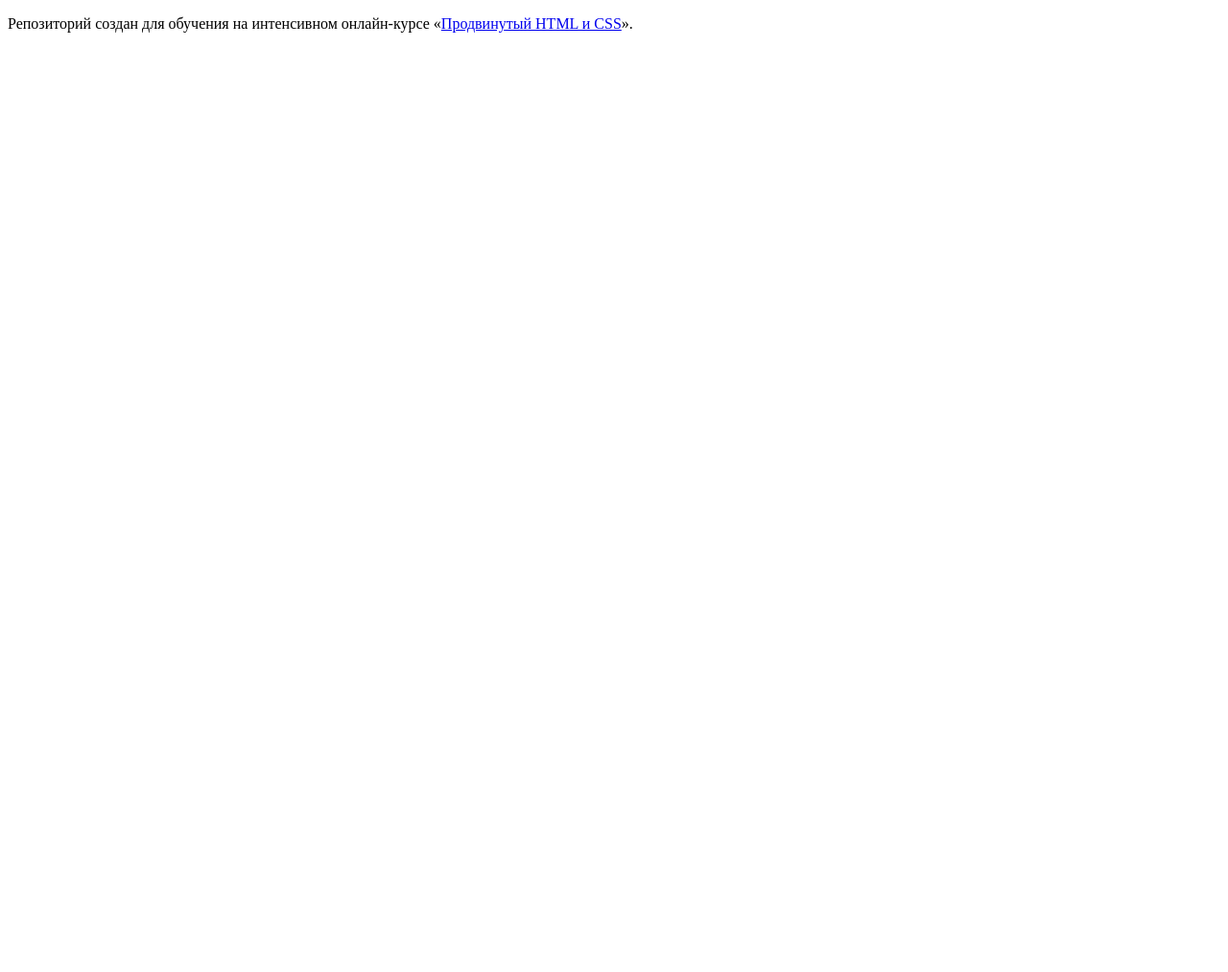
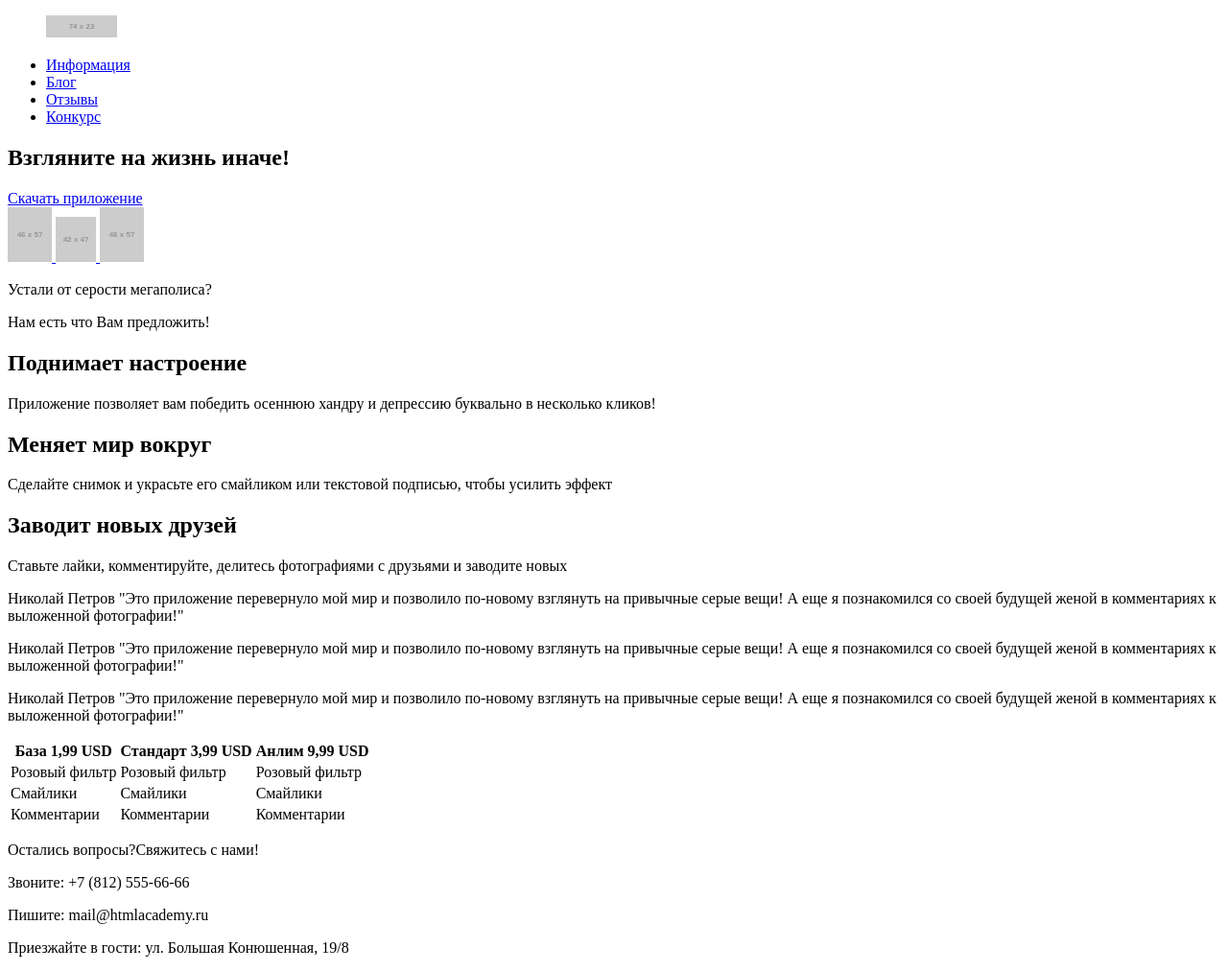
Before and after one commit to Makiss/48647-pink, a website: page index.html in a window 1280 px wide. Shown: the whole page at 96% size. Before the commit the page ends 800 px from the top, so only its background shows below. Drawn offline with Linux system fonts and the light colour scheme.

Commit message:
Creation of layout of index.html

```diff
--- a/index.html
+++ b/index.html
@@ -2,13 +2,140 @@
 <html lang="ru">
   <head>
     <meta charset="utf-8">
-    <title>HTML Academy: pink</title>
+    <title>Pink. Стартовая</title>
     <!-- <link rel="stylesheet" href="css/style.css"> -->
   </head>
   <body>
 
-    <p>Репозиторий создан для обучения на интенсивном онлайн-курсе «<a href="https://htmlacademy.ru/advanced_intensive">Продвинутый HTML и CSS</a>».</p>
-
+    <header class="main-header">
+    	<section class="main-header-top">
+    		<figure class="main-logo">
+    			<a href="index.html">
+    				<img src="http://placehold.it/74x23" width="74" height="23">
+    			</a>
+    		</figure>
+    		<nav class="main-nav">
+    			<ul>
+    				<li><a href="#">Информация</a></li>
+    				<li><a href="#">Блог</a></li>
+    				<li><a href="#">Отзывы</a></li>
+    				<li><a href="#">Конкурс</a></li>
+    			</ul>
+    		</nav>
+            <a class="main-nav-btn" href="#"></a>
+    	</section>
+    	<section class="main-header-banner">
+    		<h1>Взгляните на жизнь иначе!</h1>
+    	</section>
+    </header>
+    <div class="main-content">
+    	<article class="app-download">
+    		<a class="btn" href="#">Скачать приложение</a>
+    		<div class="app-download-platform">
+    			<a href="#">
+    				<img src="http://placehold.it/46x57" width="46" height="57">
+    			</a>
+    			<a href="#">
+    				<img src="http://placehold.it/42x47" width="42" height="47">
+    			</a>
+    			<a href="#">
+    				<img src="http://placehold.it/46x57" width="46" height="57">
+    			</a>
+    		</div>
+    	</article>
+    	<section class="main-features">
+    		<section class="promo">
+    			<p>Устали от серости мегаполиса?</p>
+    			<p>Нам есть что Вам предложить!</p>
+    		</section>
+    		<section class="feature-items">
+    			<div class="feature-item">
+    				<h2>Поднимает настроение</h2>
+    				<p>Приложение позволяет вам победить осеннюю хандру и депрессию буквально в несколько кликов!</p>
+    			</div>
+    			<div class="feature-item">
+    				<h2>Меняет мир вокруг</h2>
+    				<p>Сделайте снимок и украсьте его смайликом или текстовой подписью, чтобы усилить эффект</p>
+    			</div>
+    			<div class="feature-item">
+    				<h2>Заводит новых друзей</h2>
+    				<p>Ставьте лайки, комментируйте, делитесь фотографиями с друзьями и заводите новых</p>
+    			</div>
+    		</section>
+    	</section>
+    	<section class="reviews">
+    		<p class="review-item">
+    			<span>Николай Петров</span>
+    			"Это приложение перевернуло мой мир и позволило по-новому взглянуть на привычные серые вещи! А еще я познакомился со своей будущей женой в комментариях к выложенной фотографии!"
+    		</p>
+    		<p class="review-item">
+    			<span>Николай Петров</span>
+    			"Это приложение перевернуло мой мир и позволило по-новому взглянуть на привычные серые вещи! А еще я познакомился со своей будущей женой в комментариях к выложенной фотографии!"
+    		</p>
+    		<p class="review-item">
+    			<span>Николай Петров</span>
+    			"Это приложение перевернуло мой мир и позволило по-новому взглянуть на привычные серые вещи! А еще я познакомился со своей будущей женой в комментариях к выложенной фотографии!"
+    		</p>
+    	</section>
+    	<section class="main-price">
+    		<table>
+    			<tr>
+	    			<th>
+		    			<span>
+		    				База
+		    			</span>
+		    			1,99 USD
+	    			</th>
+	    			<th>
+	    				<span>
+	    					Стандарт
+	    				</span>
+	    				3,99 USD
+	    			</th>
+	    			<th>
+	    				<span>
+	    					Анлим
+	    				</span>
+	    				9,99 USD
+	    			</th>
+    			</tr>
+    			<tr>
+	    			<td>Розовый фильтр</td>
+	    			<td>Розовый фильтр</td>
+	    			<td>Розовый фильтр</td>
+    			</tr>
+    			<tr>
+	    			<td>Смайлики</td>
+	    			<td>Смайлики</td>
+	    			<td>Смайлики</td>
+    			</tr>
+    			<tr>
+	    			<td>Комментарии</td>
+	    			<td>Комментарии</td>
+	    			<td>Комментарии</td>
+    			</tr>
+    		</table>
+    	</section>
+    </div>
+    <footer class="main-footer">
+    	<article class="main-contacts">
+	    	<section class="contact-details">
+	    		<p>Остались вопросы?Свяжитесь с нами!</p>
+	    		<p>
+	    			<span>Звоните:</span>
+	    			+7 (812) 555-66-66
+	    		</p>
+	    		<p>
+	    			<span>Пишите:</span>
+	    			mail@htmlacademy.ru
+	    		</p>
+	    		<p>
+	    			<span>Приезжайте в гости:</span>
+	    			ул. Большая Конюшенная, 19/8
+	    		</p>
+	    	</section>
+	    </article>
+    </footer>
     <!-- <script src="js/script.js"></script> -->
 
   </body>
```
